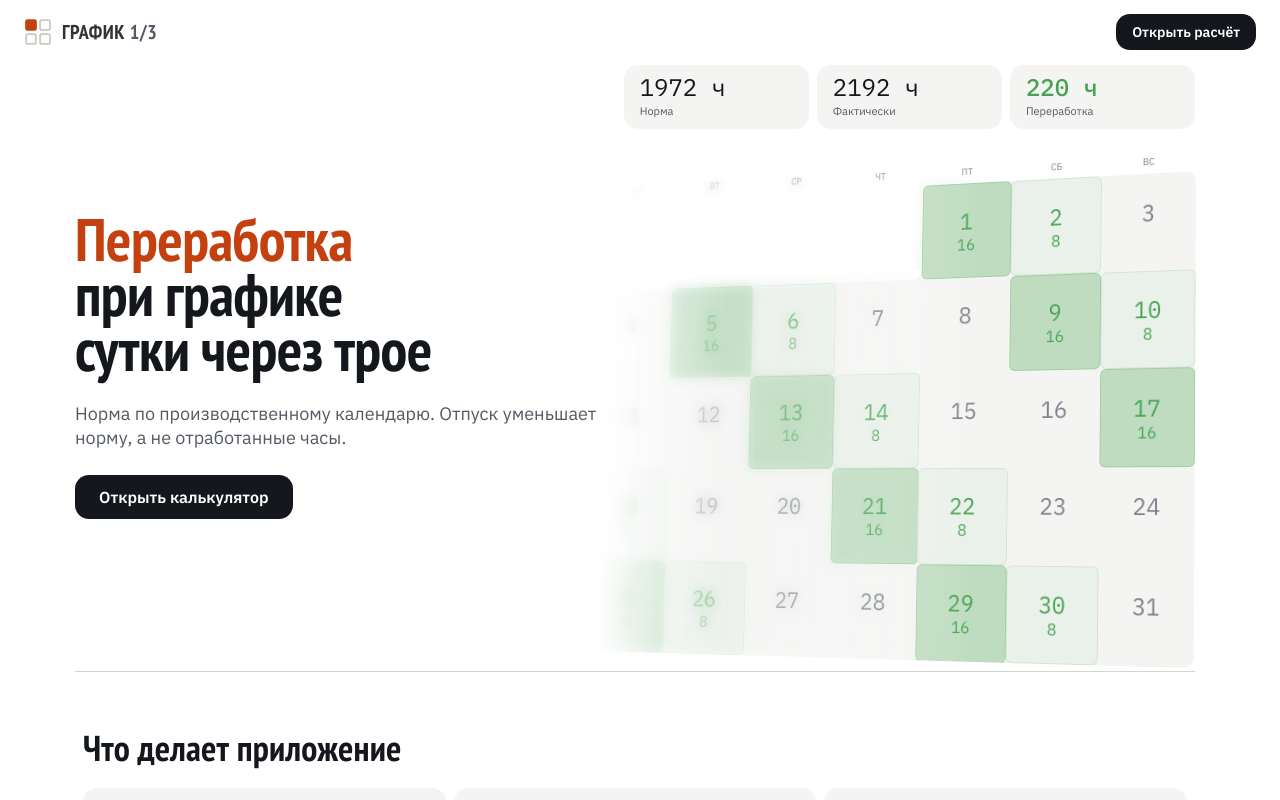
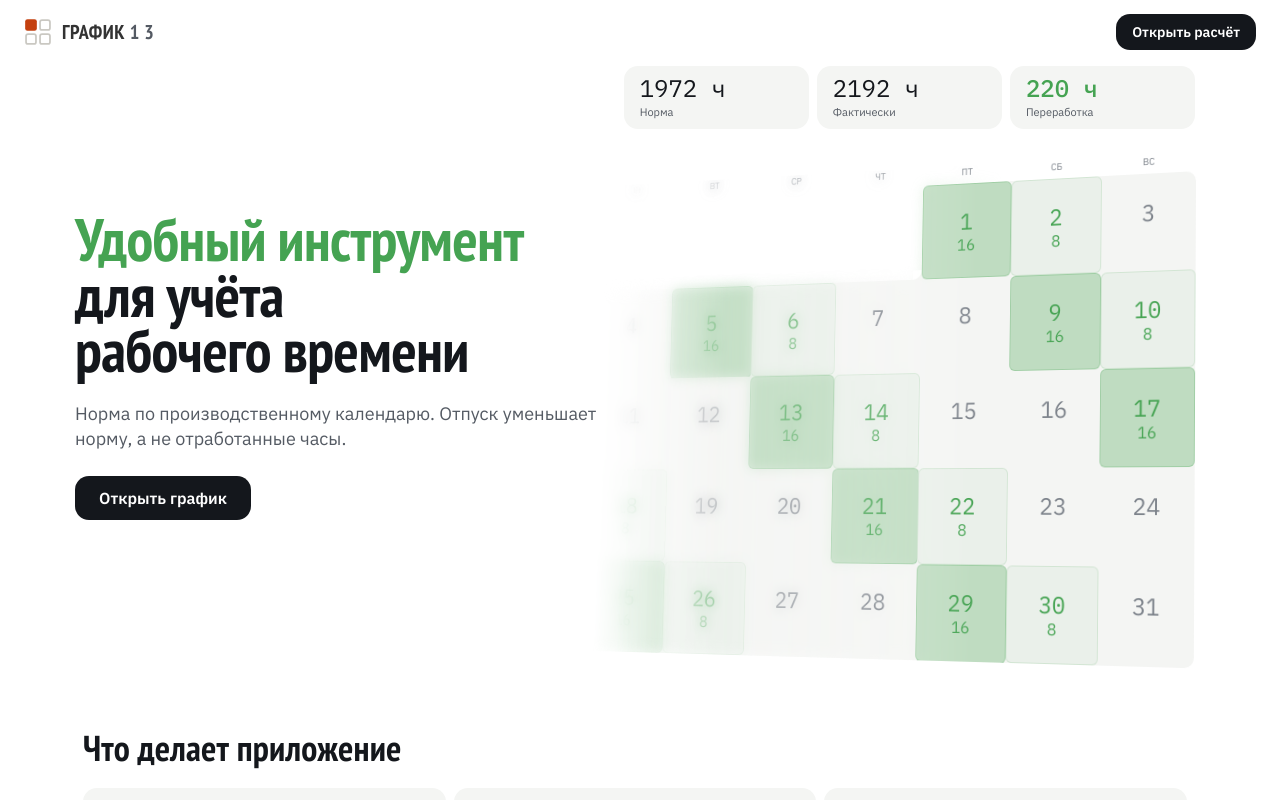
Before and after one commit to sp28337/mchs-manager, a Next.js app: page / in a window 1280 px wide. Shown: the top 800 px of the page. Built offline with nearby package versions, Linux system fonts and the light colour scheme; no server answers.

Commit message:
UI improvements

```diff
--- a/src/app/opengraph-image.tsx
+++ b/src/app/opengraph-image.tsx
@@ -46,7 +46,7 @@ export default function OpengraphImage() {
             <div style={{ width: 20, height: 20, background: "#2a2c2f" }} />
           </div>
           <div style={{ fontSize: 34, letterSpacing: 2, textTransform: "uppercase" }}>
-            График 1/3
+            График 1 3
           </div>
         </div>
 
--- a/src/app/page.tsx
+++ b/src/app/page.tsx
@@ -259,7 +259,7 @@ export default function LandingPage() {
             Две колонки, а не текст поверх фона: сетка месяцев здесь не
             подложка, а вторая половина разговора. Слева сказано, о чём
             речь, справа показано, как это выглядит. */}
-        <section className="hero-band grid items-center gap-10 border-b border-rule pt-15 pb-14 lg:min-h-[84lvh] lg:grid-cols-2 lg:gap-12 lg:pb-0">
+        <section className="hero-band grid items-center gap-10 pt-15 pb-14 lg:min-h-[84lvh] lg:grid-cols-2 lg:gap-12 lg:pb-0">
           {/* Текст поверх плоскости: дальний край месяца уходит под него,
               и порядок слоёв должен быть назван явно. */}
           <div className="relative z-10 space-y-6">
@@ -273,9 +273,9 @@ export default function LandingPage() {
                 чуть отрицательный трекинг. Отрицательный «чуть» — PT Sans
                 Narrow и без того узкий, сильное сжатие слепит буквы. */}
             <h1 className="rise text-4xl leading-[0.92] tracking-[-0.01em] text-balance sm:text-5xl lg:text-6xl">
-              <span className="block text-signal">Переработка</span>
-              при&nbsp;графике
-              <br className="hidden lg:inline" /> сутки через&nbsp;трое
+              <span className="block text-verify">Удобный инструмент</span>
+              для&nbsp;учёта
+              <br className="hidden lg:inline" />рабочего&nbsp;времени
             </h1>
 
             <p className="rise rise-2 max-w-prose text-lg leading-snug text-ink-muted text-pretty">
@@ -284,7 +284,7 @@ export default function LandingPage() {
             </p>
 
             <div className="rise rise-3">
-              <ToCalculator>Открыть калькулятор</ToCalculator>
+              <ToCalculator>Открыть график</ToCalculator>
             </div>
           </div>
 
@@ -292,7 +292,7 @@ export default function LandingPage() {
               растворён маской, и наезжать ему не на что. Отрицательное
               поле заодно делает плоскость шире своей колонки — клетка
               получается размером с клетку настенного календаря. */}
-          <HeroCalendar figures={SAMPLE} className="lg:-ml-[30%]" />
+          <HeroCalendar figures={SAMPLE} className="lg:ml-[-30%]" />
         </section>
 
         {/* --------------------------------------------------------- что делает */}
--- a/src/components/landing/hero-calendar.tsx
+++ b/src/components/landing/hero-calendar.tsx
@@ -205,7 +205,7 @@ export function HeroCalendar({
             // клетку в сотню точек — и число в ней теряется. Поэтому в
             // одноколоночной раскладке ширина ограничена, а на широком
             // экране её держит колонка.
-            "hero-cal__plane max-w-[26rem] sm:max-w-[30rem] lg:max-w-none",
+            "hero-cal__plane max-w-104 sm:max-w-120 lg:max-w-none",
             "text-base sm:text-lg lg:text-xl xl:text-2xl",
           )}
         >
--- a/src/components/shared/site-header.tsx
+++ b/src/components/shared/site-header.tsx
@@ -91,7 +91,7 @@ export function SiteHeader({ tagline, action, tools, className }: SiteHeaderProp
                   строки визуально, но в тексте они склеиваются, и
                   программа чтения произносит «переработкидля». */}
               График{" "}
-              <span className="text-ink-muted">1/3</span>
+              <span className="text-ink-muted">1 3</span>
               {/* {tagline ? (
                 <p className="hidden max-w-xs border-l border-rule pl-6 text-xs text-ink-muted lg:block">
                   {tagline}
--- a/src/features/shift/components/period-summary.tsx
+++ b/src/features/shift/components/period-summary.tsx
@@ -280,7 +280,7 @@ function MainPlate({
   return (
     <dl
       className={cn(
-        "flex h-14 items-center rounded-xl bg-paper-raised px-4 py-2",
+        "flex h-14 items-center rounded-xl bg-paper-raised px-4 py-2 lg:min-w-92.5 justify-around",
         // Пока мелких итогов нет, плашка занимает строку целиком, а числа
         // расходятся по ней: три числа, сжатые в левый угол полосы во всю
         // ширину экрана, читаются как незаконченная вёрстка.
--- a/src/features/shift/components/shift-strip.tsx
+++ b/src/features/shift/components/shift-strip.tsx
@@ -239,21 +239,9 @@ export function ShiftStrip({
           />
         ))}
       </div>
-
-      {/* Легенда разложена на три группы с заголовками, а не в одну
-          полосу из восемнадцати значков. Группа отвечает на вопрос «что
-          вообще бывает в клетке»: смена, пропуск, вызов, — и внутри
-          группы человек уже ищет свой случай. Прежняя сплошная строка
-          заставляла перебирать всё подряд. */}
-      {/* На широком экране легенда стоит колонкой слева и держится на
-          месте, как числа над ней: `sticky` под самой полосой итога (её
-          низ — 122 точки, отсюда 128). Иначе, доведя календарь до
-          сентября, человек читает клетку «СБ» и уже не помнит, что она
-          значит, — легенда уехала за верхний край.
-
-          `self-start` обязателен: в строке `flex` элемент по умолчанию
-          растянут на всю высоту сетки, и прилипать ему просто некуда. */}
-      <div className="space-y-4 border-t border-rule xl:border-none pt-4 xl:pt-0 xl:max-w-70 xl:w-full xl:flex xl:flex-col xl:gap-6 xl:sticky xl:top-32 xl:self-start">
+      <div className="space-y-4 border-t border-rule xl:border-none translate-y-1
+                      xl:max-w-70 xl:w-full xl:flex xl:flex-col xl:gap-6 xl:sticky
+                      xl:top-32 xl:self-start bg-paper-raised/70 p-4 rounded-xl lg:min-w-92.5">
         <LegendGroup title="Смены по графику">
           <Legend
             className="border-verify/25 bg-verify/30 text-verify"
--- a/src/features/shift/components/year-calendar-editor.tsx
+++ b/src/features/shift/components/year-calendar-editor.tsx
@@ -166,7 +166,8 @@ export function YearCalendarEditor({
       {/* Легенда держится на месте вместе с числами: тот же приём, что в
           графике смен, — `sticky` под полосой итога и `self-start`, иначе
           растянутому элементу прилипать некуда. */}
-      <div className="xl:max-w-70 xl:w-full xl:sticky xl:top-32 xl:self-start">
+      <div className="xl:max-w-70 xl:w-full xl:sticky xl:top-32 xl:self-start translate-y-1
+                      bg-paper-raised/70 p-4 rounded-xl lg:min-w-92.5">
         <dl className="flex flex-wrap gap-x-6 gap-y-2 text-xs xl:flex-col">
           {DAY_TYPES.map((type) => (
             <div key={type} className="flex items-center gap-2">
```
